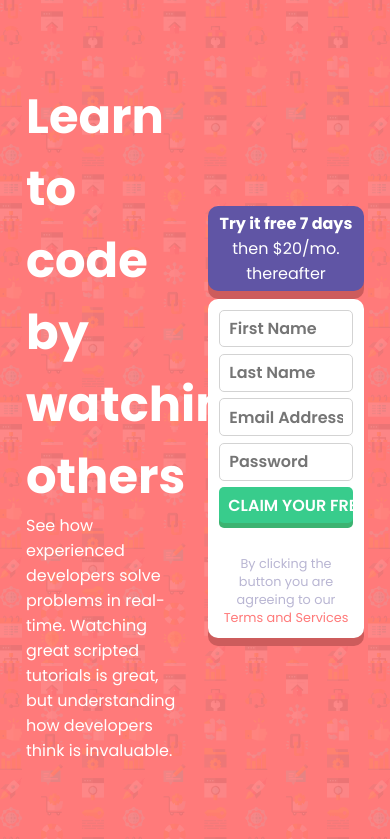
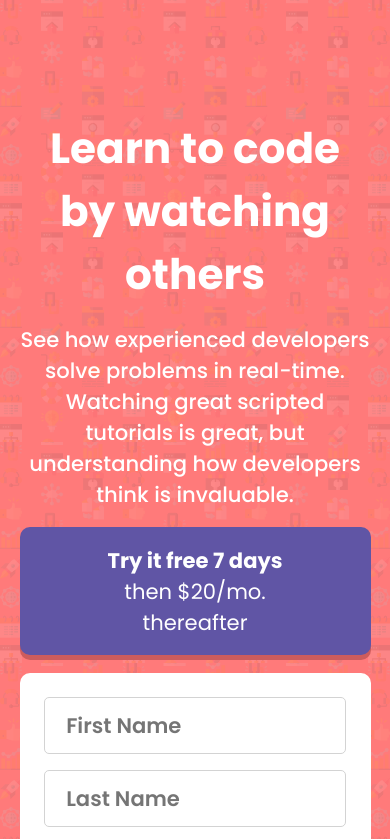
Before and after one commit to gabcchaves/intro-component-with-signup-form, a plain HTML site: page index.html in a window 390 px wide. Shown: the top 839 px of the page. Drawn offline with Linux system fonts and the light colour scheme; a script that the page names is missing.

Commit message:
Mobile settings.

```diff
--- a/style.css
+++ b/style.css
@@ -129,3 +129,42 @@ a {
 h1 {
 	font-size: 3em;
 }
+
+/* Mobile settings */
+@media screen and (max-width: 1080px) {
+	body {
+		flex-direction: column;
+		align-items: center;
+		margin: 30% 0;
+	}
+
+	body * { font-size: 2.5vh; }
+
+	section {
+		width: 90% !important;
+		flex: 1;
+	}
+
+	.intro {
+		text-align: center;
+	}
+
+	h1 {
+		font-size: 5vh;
+		margin-bottom: 5%;
+	}
+
+	p {
+		font-weight: 500;
+		margin-bottom: 5%;
+	}
+
+	.signup-container button, .signup-container form {
+		box-shadow:	0 5px 0 indianred;
+	}
+
+	.signup-container button {
+		padding: 5% 20%;
+		box-sizing: border-box;
+	}
+}
```
